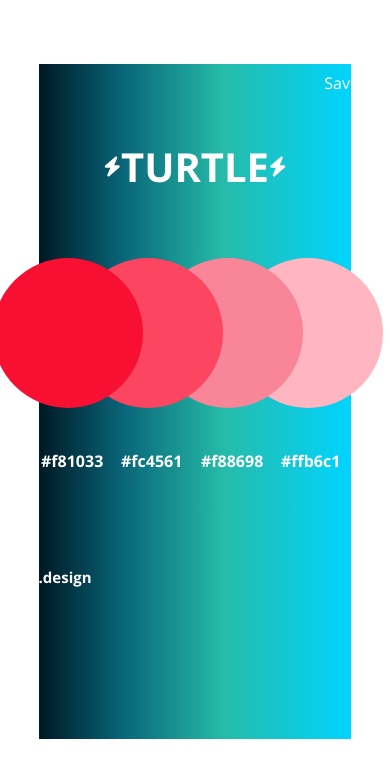
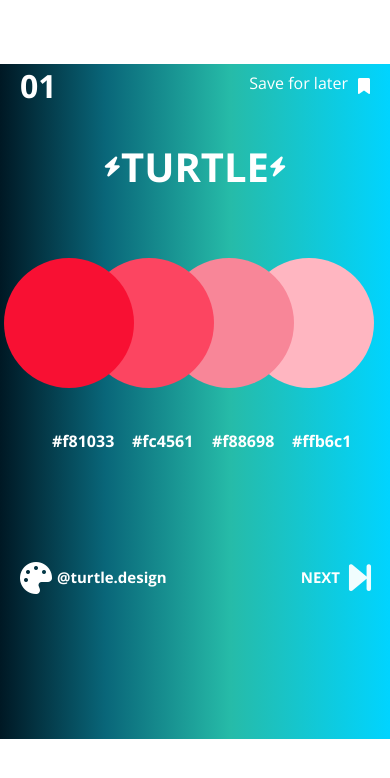
Before and after one commit to doeunzx/IT-Extra-Class, a PHP site: page / in a window 390 px wide; the page is wider, and only the part inside the window is pictured. Shown: the top 778 px of that part. Run offline with PHP 8.4, Linux system fonts and the light colour scheme; some libraries are stand-ins or nearby versions; some web fonts are replaced.

Commit message:
Update style.css

```diff
--- a/2.Clone Project/6.Gradient style/style.css
+++ b/2.Clone Project/6.Gradient style/style.css
@@ -26,48 +26,55 @@
             rgba(38, 187, 168, 1) 59%,
             rgba(0, 212, 255, 1) 100%);
 }
-.top{
+
+.top {
     width: 500px;
     display: flex;
     align-items: center;
     justify-content: space-between;
 }
-.text{
+
+.text {
     display: flex;
     align-items: center;
 }
-.text p{
+
+.text p {
     margin-bottom: 5px;
     margin-right: 10px;
 }
-.text1{
+
+.text1 {
     margin-top: 2rem;
     display: flex;
     justify-content: center;
     align-items: center;
     font-size: 20px;
 }
-.main-box{
+
+.main-box {
     margin-top: 4rem;
 }
 
-.boxing{
+.boxing {
     display: flex;
     position: relative;
 
 }
-.main-box{
-    margin-left: 5rem;
+
+.main-box {
     position: absolute;
     margin-left: 3rem;
 }
-.main-box p{
+
+.main-box p {
     font-weight: bold;
     position: absolute;
     bottom: -4rem;
-   left: 3rem;
+    left: 3rem;
 }
-.box1{
+
+.box1 {
     width: 150px;
     left: 15rem;
     height: 150px;
@@ -75,42 +82,84 @@
     border-radius: 50%;
 
 }
-.box2{
+
+.box2 {
     width: 150px;
     height: 150px;
     left: 10rem;
     background-color: #f88698;
     border-radius: 50%;
 }
-.box3{
+
+.box3 {
     left: 5rem;
     width: 150px;
     height: 150px;
     background-color: #fc4561;
     border-radius: 50%;
 }
-.box4{
+
+.box4 {
     width: 150px;
     height: 150px;
     background-color: #f81033;
     border-radius: 50%;
 }
-.text-bottom{
+
+.text-bottom {
     display: flex;
     font-size: 2rem;
     position: relative;
 }
-.text-1 p{
+
+.text-1 p {
     font-weight: bold;
     font-size: 15px;
     margin-top: 5px;
     margin-left: 5px;
 }
-.text-1{
+
+.text-1 {
     display: flex;
     position: absolute;
     top: 23rem;
 }
-.right{
+
+.right {
     right: 0px;
 }
+
+@media screen and (max-width:768px) {
+    .container {
+        color: white;
+        margin: auto;
+        max-width: 100%;
+        height: 80vh;
+        display: flex;
+        justify-content: center;
+        margin-top: 4rem;
+        text-align: center;
+        background: linear-gradient(90deg,
+                rgba(0, 24, 36, 1) 0%,
+                rgba(9, 102, 121, 1) 27%,
+                rgba(38, 187, 168, 1) 59%,
+                rgba(0, 212, 255, 1) 100%);
+    }
+
+    .top {
+        width: 350px;
+        display: flex;
+        align-items: center;
+        justify-content: space-between;
+    }
+    .main-box {
+        position: absolute;
+        margin-left: -1rem;
+    }
+    .box1, .box2, .box3 , .box4 {
+        width: 130px;
+        height: 130px;
+
+    }
+
+}
```
